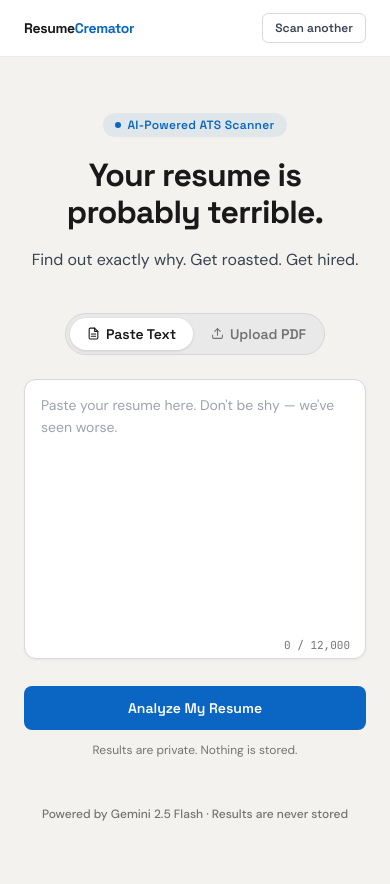
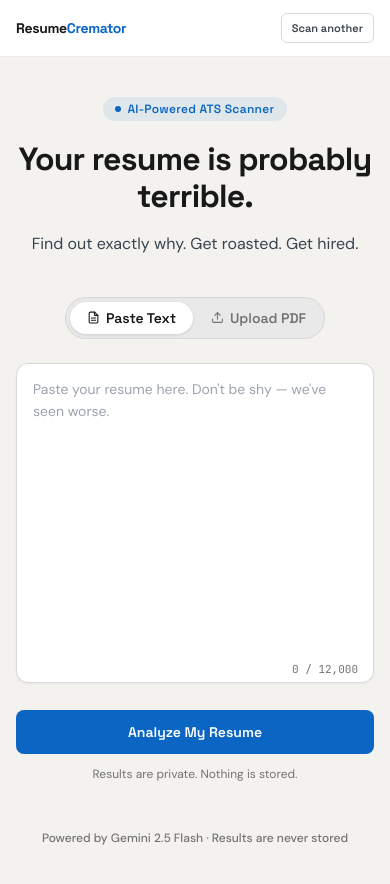
Before and after one commit to dhananjay6561/Resume-Cremator, a Next.js app: page / in a window 390 px wide. Shown: the top 884 px of the page. Built offline with nearby package versions, Linux system fonts and the light colour scheme.

Commit message:
Improve responsive layout

```diff
--- a/app/page.tsx
+++ b/app/page.tsx
@@ -5,7 +5,7 @@ import { ResumeForm } from '@/components/resume-input/resume-form';
 export default function Home() {
   return (
     <main className="min-h-screen flex flex-col" style={{ background: 'var(--bg-page)' }}>
-      <div className="max-w-[680px] mx-auto w-full px-6 py-14 md:py-20 flex flex-col">
+      <div className="max-w-[680px] mx-auto w-full px-4 py-10 sm:px-6 sm:py-14 md:py-20 flex flex-col">
         <LandingHeader />
         <ResumeForm />
         <LandingFooter />
--- a/app/result/page.tsx
+++ b/app/result/page.tsx
@@ -91,14 +91,14 @@ export default function ResultPage() {
         className="sticky top-0 z-20 border-b"
         style={{ background: 'var(--bg-card)', borderColor: 'var(--border)' }}
       >
-        <div className="max-w-7xl mx-auto px-5 py-2.5 flex items-center justify-between gap-4">
-          <div className="flex items-center gap-3">
+        <div className="max-w-7xl mx-auto px-4 sm:px-5 py-2.5 flex items-center justify-between gap-3 sm:gap-4">
+          <div className="flex items-center gap-2 sm:gap-3 min-w-0">
             <span className={`font-mono text-sm font-bold tabular-nums ${col.text}`}>{score}/100</span>
-            <span className="text-xs font-body hidden sm:block" style={{ color: 'var(--text-muted)' }}>
+            <span className="text-[11px] sm:text-xs font-body truncate hidden min-[380px]:block" style={{ color: 'var(--text-muted)' }}>
               {result.ats_score.verdict}
             </span>
           </div>
-          <div className="flex items-center gap-2">
+          <div className="flex items-center gap-2 shrink-0">
             <button
               onClick={handleCopyAll}
               className="hidden md:inline-flex items-center gap-1.5 text-xs px-3 py-1.5 rounded-md border cursor-pointer transition-colors hover:bg-slate-50 font-heading"
@@ -108,7 +108,7 @@ export default function ResultPage() {
             </button>
             <button
               onClick={handleStartOver}
-              className="inline-flex items-center gap-1.5 text-xs px-3 py-1.5 rounded-md font-semibold cursor-pointer transition-colors hover:opacity-90 font-heading text-white"
+              className="inline-flex items-center gap-1.5 text-[11px] sm:text-xs px-2.5 sm:px-3 py-1.5 rounded-md font-semibold cursor-pointer transition-colors hover:opacity-90 font-heading text-white whitespace-nowrap"
               style={{ background: 'var(--steel)' }}
             >
               Scan Again
@@ -117,15 +117,15 @@ export default function ResultPage() {
         </div>
       </div>
 
-      <div className="max-w-7xl mx-auto px-4 py-6">
-        <div className="flex flex-col md:grid md:gap-5" style={{ gridTemplateColumns: '280px 1fr' }}>
+      <div className="max-w-7xl mx-auto px-4 py-4 sm:py-6">
+        <div className="flex flex-col lg:grid lg:gap-5" style={{ gridTemplateColumns: '280px minmax(0, 1fr)' }}>
 
           {/* LEFT COLUMN */}
           <motion.aside
             initial={{ opacity: 0, x: -12 }}
             animate={{ opacity: 1, x: 0 }}
             transition={{ duration: 0.45, ease: [0.22, 1, 0.36, 1] }}
-            className="mb-5 md:mb-0 rounded-xl overflow-hidden self-start md:sticky md:top-[57px]"
+            className="mb-5 lg:mb-0 rounded-xl overflow-hidden self-start lg:sticky lg:top-[57px]"
             style={{ background: 'var(--bg-card)', border: '1px solid var(--border)', boxShadow: '0 1px 4px rgba(0,0,0,0.07)' }}
           >
             <ScoreGauge score={score} />
@@ -186,7 +186,7 @@ export default function ResultPage() {
           </motion.aside>
 
           {/* RIGHT COLUMN */}
-          <div className="space-y-5 min-w-0">
+          <div className="space-y-5 min-w-0 pb-24 md:pb-8">
             <motion.div
               initial={{ opacity: 0, y: 12 }}
               animate={{ opacity: 1, y: 0 }}
@@ -230,7 +230,7 @@ export default function ResultPage() {
 
       {/* Mobile bottom bar */}
       <div
-        className="md:hidden fixed bottom-0 left-0 right-0 px-4 py-3 border-t flex gap-2.5 z-10"
+        className="md:hidden fixed bottom-0 left-0 right-0 px-4 py-3 pb-[calc(0.75rem+env(safe-area-inset-bottom))] border-t flex gap-2.5 z-10"
         style={{ background: 'var(--bg-card)', borderColor: 'var(--border)' }}
       >
         <button
--- a/components/Navbar.tsx
+++ b/components/Navbar.tsx
@@ -8,17 +8,17 @@ export function Navbar() {
       className="sticky top-0 z-30 w-full border-b"
       style={{ background: 'var(--bg-card)', borderColor: 'var(--border)' }}
     >
-      <div className="max-w-7xl mx-auto px-6 h-14 flex items-center justify-between">
+      <div className="max-w-7xl mx-auto h-14 px-4 sm:px-6 flex items-center justify-between gap-3">
         <Link
           href="/"
-          className="font-heading font-bold text-sm tracking-tight"
+          className="font-heading font-bold text-sm tracking-tight min-w-0"
           style={{ color: 'var(--text-primary)' }}
         >
           Resume<span style={{ color: 'var(--steel)' }}>Cremator</span>
         </Link>
         <Link
           href="/"
-          className="text-xs font-semibold px-3 py-1.5 rounded-md border cursor-pointer transition-colors duration-150 hover:bg-slate-50 font-heading"
+          className="shrink-0 text-[11px] sm:text-xs font-semibold px-2.5 py-1.5 sm:px-3 rounded-md border cursor-pointer transition-colors duration-150 hover:bg-slate-50 font-heading whitespace-nowrap"
           style={{ borderColor: 'var(--border-medium)', color: 'var(--text-secondary)' }}
         >
           Scan another
--- a/components/RewriteCard.tsx
+++ b/components/RewriteCard.tsx
@@ -50,7 +50,7 @@ export function RewriteCard({ rewrite, index }: RewriteCardProps) {
 
       {/* After */}
       <div className="px-4 pt-3 pb-3 border-b" style={{ borderColor: 'var(--border)', background: 'var(--green-light)' }}>
-        <div className="flex items-start justify-between gap-3">
+        <div className="flex flex-col sm:flex-row items-start justify-between gap-3">
           <div className="min-w-0">
             <span className="block text-[10px] font-bold uppercase tracking-widest mb-1.5 font-mono" style={{ color: 'var(--green)' }}>AFTER</span>
             <p className="text-sm font-medium leading-relaxed font-body" style={{ color: 'var(--text-primary)' }}>{rewrite.rewritten}</p>
--- a/components/SectionCard.tsx
+++ b/components/SectionCard.tsx
@@ -35,7 +35,7 @@ export function SectionCard({ section, defaultOpen = false }: SectionCardProps)
     >
       <button
         onClick={() => setOpen((o) => !o)}
-        className={`w-full flex items-center justify-between px-4 py-3 border-l-4 ${accentBorder[section.rating]} hover:bg-slate-50 transition-colors duration-150 cursor-pointer`}
+        className={`w-full flex items-start sm:items-center justify-between gap-3 px-4 py-3 border-l-4 ${accentBorder[section.rating]} hover:bg-slate-50 transition-colors duration-150 cursor-pointer text-left`}
         aria-expanded={open}
       >
         <div className="flex items-center gap-2.5 min-w-0">
@@ -52,7 +52,7 @@ export function SectionCard({ section, defaultOpen = false }: SectionCardProps)
             {section.name}
           </span>
         </div>
-        <div className="flex items-center gap-2 ml-3 flex-shrink-0">
+        <div className="flex flex-col items-end gap-1 sm:flex-row sm:items-center sm:gap-2 ml-3 flex-shrink-0">
           <span className={`font-mono text-xs font-bold ${col.text}`}>{section.score}</span>
           <span className={`text-[10px] font-semibold px-2 py-0.5 rounded-full border font-heading ${ratingBadge[section.rating]}`}>
             {ratingLabel[section.rating]}
--- a/components/resume-input/pdf-upload.tsx
+++ b/components/resume-input/pdf-upload.tsx
@@ -99,8 +99,8 @@ export function PdfUpload({ file, onFileSelect, error }: PdfUploadProps) {
                   <polyline points="9 15 11 17 15 13" />
                 </svg>
               </div>
-              <div>
-                <p className="font-heading font-semibold text-sm truncate max-w-[260px]" style={{ color: 'var(--text-primary)' }}>{file.name}</p>
+              <div className="min-w-0 w-full">
+                <p className="font-heading font-semibold text-sm break-words" style={{ color: 'var(--text-primary)' }}>{file.name}</p>
                 <p className="text-xs mt-0.5 font-medium" style={{ color: 'var(--green)' }}>{formatSize(file.size)} &middot; Ready to analyze</p>
               </div>
               <p className="text-xs" style={{ color: 'var(--text-muted)' }}>Click or drag to replace</p>
@@ -126,7 +126,7 @@ export function PdfUpload({ file, onFileSelect, error }: PdfUploadProps) {
                 </svg>
               </motion.div>
               <div>
-                <p className="font-heading font-semibold text-sm" style={{ color: 'var(--text-primary)' }}>
+                <p className="font-heading font-semibold text-sm leading-snug" style={{ color: 'var(--text-primary)' }}>
                   {isDragActive ? 'Drop it here' : 'Click to browse or drag PDF here'}
                 </p>
                 <p className="text-xs mt-0.5" style={{ color: 'var(--text-muted)' }}>PDF only &mdash; max 5 MB</p>
--- a/components/resume-input/resume-form.tsx
+++ b/components/resume-input/resume-form.tsx
@@ -78,7 +78,7 @@ export function ResumeForm() {
           disabled={isAnalyzing}
           whileHover={{ scale: isAnalyzing ? 1 : 1.01 }}
           whileTap={{ scale: 0.99 }}
-          className="w-full font-heading text-sm font-semibold py-3 px-6 rounded-lg text-white transition-colors duration-150 cursor-pointer disabled:opacity-60"
+          className="w-full font-heading text-sm font-semibold py-3 px-4 sm:px-6 rounded-lg text-white transition-colors duration-150 cursor-pointer disabled:opacity-60"
           style={{ background: isAnalyzing ? '#5BA3D9' : 'var(--steel)' }}
         >
           {isAnalyzing ? (
--- a/components/resume-input/text-input.tsx
+++ b/components/resume-input/text-input.tsx
@@ -38,7 +38,7 @@ export function TextInput({ value, onChange, error }: TextInputProps) {
           onChange={(e) => onChange(e.target.value)}
           maxLength={MAX}
           placeholder="Paste your resume here. Don't be shy — we've seen worse."
-          className={`w-full min-h-[280px] resize-none rounded-xl border px-4 py-3.5 text-sm font-body focus:outline-none focus:ring-2 transition-all duration-200 pb-10 leading-relaxed`}
+          className={`w-full min-h-[320px] sm:min-h-[280px] resize-none rounded-xl border px-4 py-3.5 text-sm font-body focus:outline-none focus:ring-2 transition-all duration-200 pb-16 sm:pb-10 leading-relaxed`}
           style={{
             background: 'var(--bg-card)',
             color: 'var(--text-primary)',
@@ -54,7 +54,7 @@ export function TextInput({ value, onChange, error }: TextInputProps) {
           {charCount.toLocaleString()} / {MAX.toLocaleString()}
         </div>
         {charCount > 0 && charCount < MIN && (
-          <div className="absolute bottom-3 left-4 text-[11px] font-medium" style={{ color: 'var(--red)' }}>
+          <div className="absolute bottom-8 sm:bottom-3 left-4 right-20 sm:right-auto text-[11px] font-medium leading-tight" style={{ color: 'var(--red)' }}>
             {MIN - charCount} more chars needed
           </div>
         )}
```
